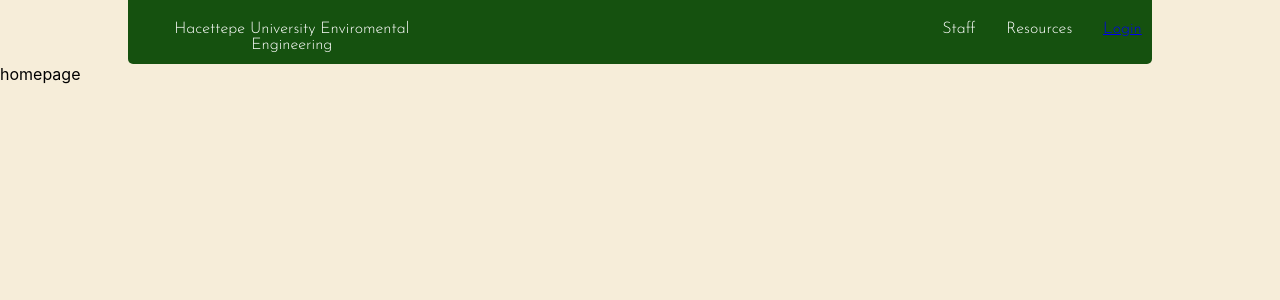
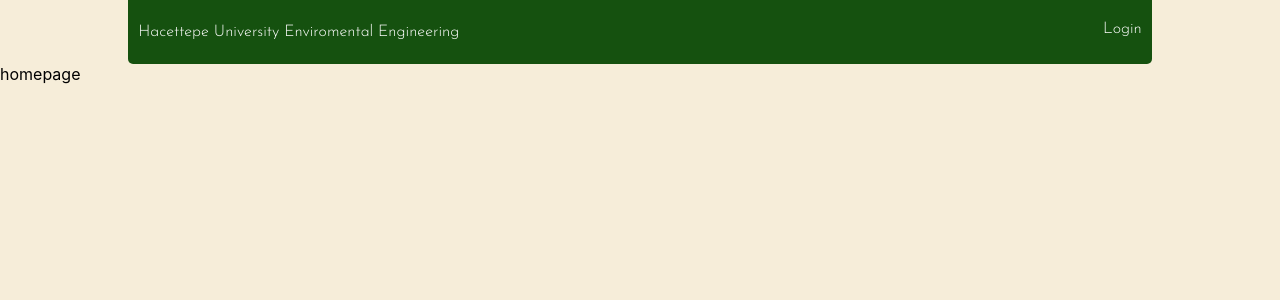
Before and after one commit to abkansu/blog, a React (Create React App) app in the folder frontend/: page /#/ in a window 1280 px wide. Shown: the top 300 px of the page. Built offline with nearby package versions, Linux system fonts and the light colour scheme.

Commit message:
routing handled

```diff
--- a/frontend/src/components/TopBar.js
+++ b/frontend/src/components/TopBar.js
@@ -1,33 +1,45 @@
 import React from "react";
 import "../css/topbar.css";
-import { Link } from "react-router-dom";
+import { Link, NavLink } from "react-router-dom";
 
 const TopBar = (props) => {
   return (
     <div className="Top-Bar">
       <div className="Brand">
         <div className="Paragraph">
-          <p>Hacettepe University Enviromental Engineering</p>
+          <NavLink to="/" style={{ color: "white", textDecoration: "none" }}>
+            <p>Hacettepe University Enviromental Engineering</p>
+          </NavLink>
         </div>
       </div>
       <div className="Buttons">
         <div className="Paragraph" style={{ float: "right" }}>
-          <Link to="/">
+          <NavLink to="/" style={{ color: "white", textDecoration: "none" }}>
             <p>Login</p>
-          </Link>
+          </NavLink>
+        </div>
+        {/* <div
+          className="Paragraph"
+          style={{ float: "right", marginRight: "10%" }}
+        >
+          <NavLink
+            to="/resources"
+            style={{ color: "white", textDecoration: "none" }}
+          >
+            <p>Resources</p>
+          </NavLink>
         </div>
         <div
           className="Paragraph"
           style={{ float: "right", marginRight: "10%" }}
         >
-          <p>Resources</p>
-        </div>
-        <div
-          className="Paragraph"
-          style={{ float: "right", marginRight: "10%" }}
-        >
-          <p>Staff</p>
-        </div>
+          <NavLink
+            to="/staff"
+            style={{ color: "white", textDecoration: "none" }}
+          >
+            <p>Staff</p>
+          </NavLink>
+        </div> */}
       </div>
     </div>
   );
--- a/frontend/src/css/topbar.css
+++ b/frontend/src/css/topbar.css
@@ -10,9 +10,9 @@
 }
 
 .Brand {
-  text-align: center;
+  text-align: left;
   align-items: center;
-  width: 30%;
+  width: 50%;
   height: 100%;
   font-family: "Josefin Sans", sans-serif;
   color: #fff;
```
